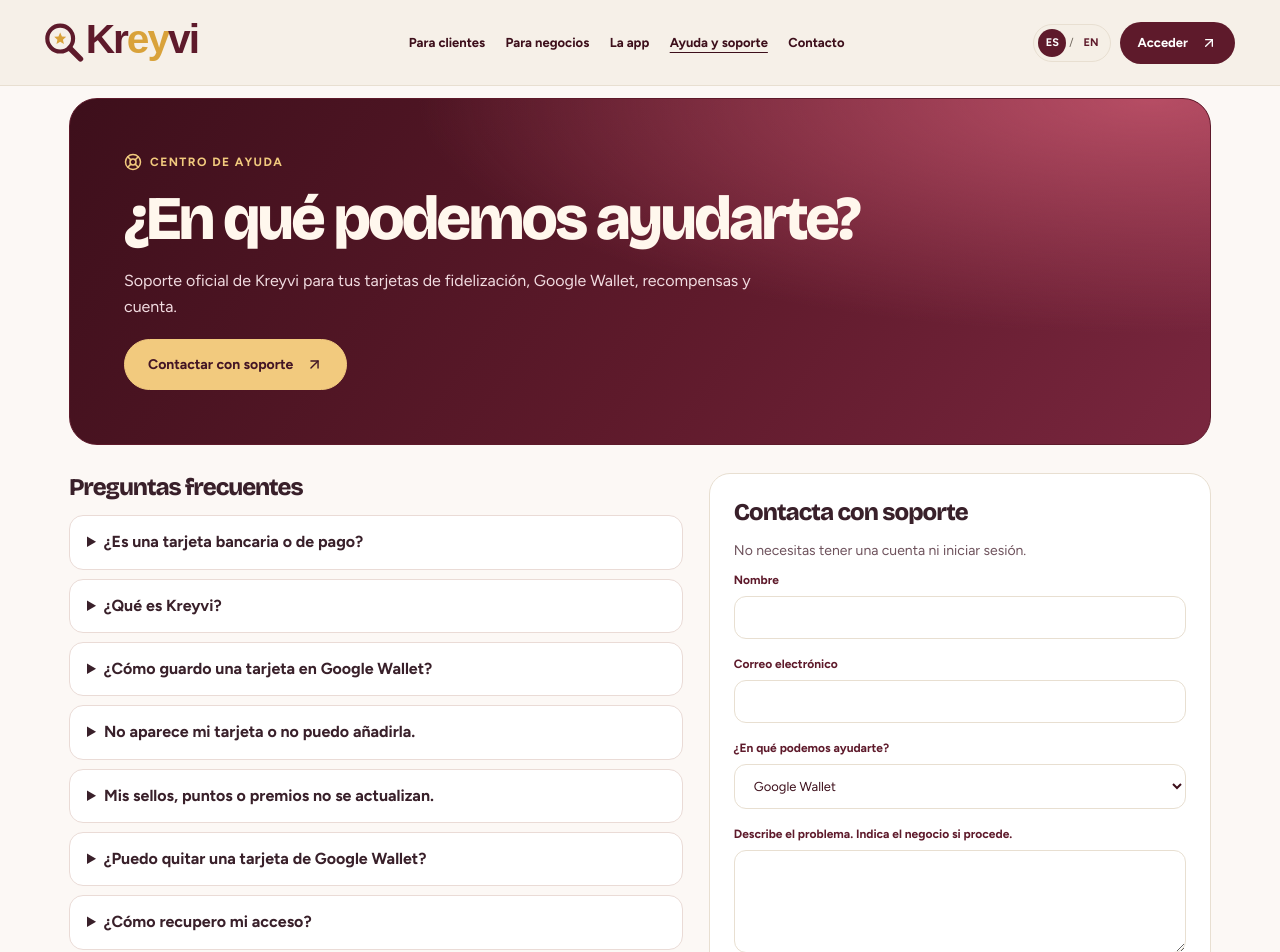
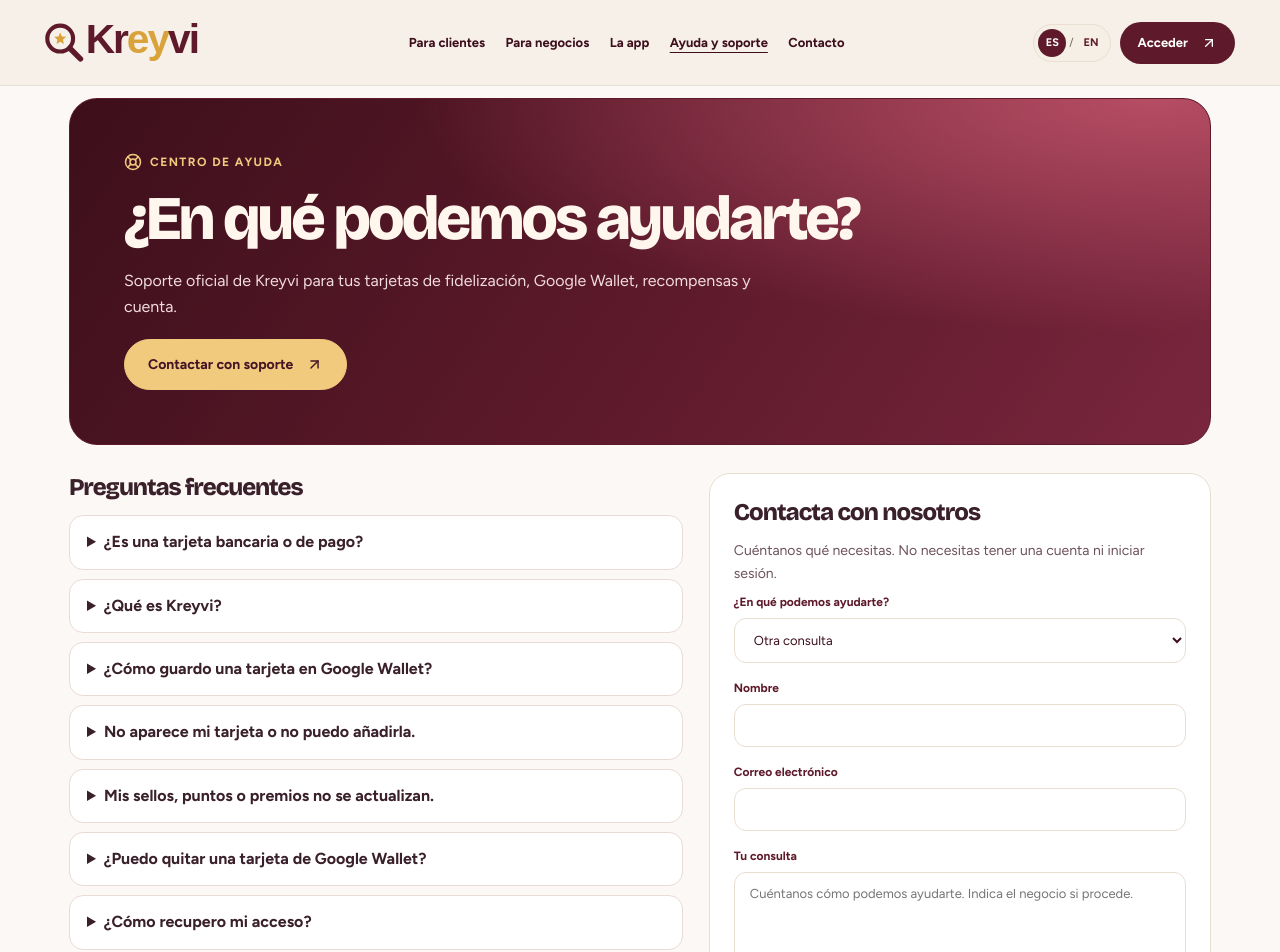
Before and after one commit to tostis005/LP, a Next.js app: page /help in a window 1280 px wide. Shown: the top 952 px of the page. Built offline with nearby package versions, Linux system fonts and the light colour scheme.

Commit message:
Unify customer support and business onboarding in one contact form

```diff
--- a/components/SupportForm.tsx
+++ b/components/SupportForm.tsx
@@ -1,23 +1,27 @@
 "use client";
 import {useState} from "react";
 import {ArrowUpRight,CheckCircle2} from "lucide-react";
-const topics=[["wallet","Google Wallet","Google Wallet"],["card","Mi tarjeta o código QR","My card or QR code"],["account","Acceso a mi cuenta","Account access"],["rewards","Sellos y recompensas","Stamps and rewards"],["privacy","Privacidad y preferencias","Privacy and preferences"],["other","Otra consulta","Other question"]];
-export function SupportForm({lang}:{lang:"es"|"en"}){
- const en=lang==="en",[busy,setBusy]=useState(false),[error,setError]=useState(""),[received,setReceived]=useState(false),[reference,setReference]=useState("");
+import {CUSTOMER_CONTACT_TOPICS,BUSINESS_CONTACT_TOPICS,validContactTopic} from "@/lib/contact-topics";
+import {PUBLIC_BUSINESS_SECTORS} from "@/lib/public-business-sectors";
+export function SupportForm({lang,initialTopic="other"}:{lang:"es"|"en";initialTopic?:string}){
+ const en=lang==="en",[topic,setTopic]=useState(()=>validContactTopic(initialTopic)),[busy,setBusy]=useState(false),[error,setError]=useState(""),[received,setReceived]=useState(false),[reference,setReference]=useState("");
+ const access=topic==="business_access";
  async function submit(e:React.FormEvent<HTMLFormElement>){e.preventDefault();setBusy(true);setError("");const data=Object.fromEntries(new FormData(e.currentTarget));try{
-  const r=await fetch("/api/support",{method:"POST",headers:{"Content-Type":"application/json"},body:JSON.stringify({...data,consent:data.consent==="on"})});const j=await r.json();if(!r.ok||!j.ok)throw Error(en?"We could not submit your request. Please try again.":j.error||"No se ha podido enviar tu consulta.");setReference(j.id||"");setReceived(true);
+  const payload=access?{business_name:data.business_name,contact_name:data.name,contact_email:data.email,category:data.category,city:data.city,message:data.message,consent_contact:data.consent==="on",website:data.website}:{name:data.name,email:data.email,topic,message:data.message,consent:data.consent==="on",website:data.website};
+  const r=await fetch(access?"/api/leads":"/api/support",{method:"POST",headers:{"Content-Type":"application/json"},body:JSON.stringify(payload)});const j=await r.json();if(!r.ok||!j.ok)throw Error(en?"We could not submit your request. Please try again.":j.error||"No se ha podido enviar tu consulta.");setReference(j.id||"");setReceived(true);
  }catch(e){setError((e as Error).message);}finally{setBusy(false);}}
- return <section className="panel-card help-form" id="contact" aria-labelledby="support-form-title">{received?<div role="status"><CheckCircle2 size={38}/><h2>{en?"Request received":"Consulta recibida"}</h2><p>{en?"Our support team can review your request and reply to the email you provided.":"Nuestro equipo podrá revisar tu consulta y responder al correo que nos has indicado."}</p>{reference&&<p><small>{en?"Reference":"Referencia"}: {reference}</small></p>}<button className="button button-outline" onClick={()=>setReceived(false)}>{en?"Send another request":"Enviar otra consulta"}</button></div>:<>
- <h2 id="support-form-title">{en?"Contact Kreyvi support":"Contacta con soporte"}</h2><p>{en?"No account or sign-in is required.":"No necesitas tener una cuenta ni iniciar sesión."}</p>
+ return <section className="panel-card help-form" id="contact" aria-labelledby="support-form-title">{received?<div role="status"><CheckCircle2 size={38}/><h2 id="support-form-title">{en?"Request received":"Consulta recibida"}</h2><p>{access?(en?"We have recorded your business request. Our team will review it before granting access.":"Hemos registrado tu solicitud de negocio. Nuestro equipo la revisará antes de conceder el acceso."):(en?"Our team can review your request and reply to the email you provided.":"Nuestro equipo podrá revisar tu consulta y responder al correo que nos has indicado.")}</p>{reference&&<p><small>{en?"Reference":"Referencia"}: {reference}</small></p>}<button type="button" className="button button-outline" onClick={()=>{setReceived(false);setReference("");}}>{en?"Send another request":"Enviar otra consulta"}</button></div>:<>
+ <h2 id="support-form-title">{en?"Contact us":"Contacta con nosotros"}</h2><p>{en?"Tell us what you need. No account or sign-in is required.":"Cuéntanos qué necesitas. No necesitas tener una cuenta ni iniciar sesión."}</p>
  <form className="form-stack" onSubmit={submit}>
+ <label>{en?"What do you need help with?":"¿En qué podemos ayudarte?"}<select name="topic" value={topic} disabled={busy} onChange={e=>{setTopic(e.target.value);setError("");}}><option value="other">{en?"Other question":"Otra consulta"}</option><optgroup label={en?"For customers":"Para clientes"}>{CUSTOMER_CONTACT_TOPICS.map(([v,es,english])=><option key={v} value={v}>{en?english:es}</option>)}</optgroup><optgroup label={en?"For businesses":"Para negocios"}>{BUSINESS_CONTACT_TOPICS.map(([v,es,english])=><option key={v} value={v}>{en?english:es}</option>)}</optgroup></select></label>
  <label>{en?"Name":"Nombre"}<input name="name" required minLength={2} maxLength={120} autoComplete="name"/></label>
  <label>{en?"Email address":"Correo electrónico"}<input name="email" type="email" required maxLength={254} autoComplete="email"/></label>
- <label>{en?"What do you need help with?":"¿En qué podemos ayudarte?"}<select name="topic">{topics.map(([v,es,english])=><option key={v} value={v}>{en?english:es}</option>)}</select></label>
- <label>{en?"Describe the problem, including the business name if relevant.":"Describe el problema. Indica el negocio si procede."}<textarea name="message" required minLength={10} maxLength={2000} rows={5}/></label>
+ {access&&<div className="contact-business-fields"><label>{en?"Business name":"Nombre comercial"}<input name="business_name" required minLength={2} maxLength={120} autoComplete="organization"/></label><div className="form-two"><label>{en?"Industry":"Sector"}<select name="category" defaultValue="Cafetería">{PUBLIC_BUSINESS_SECTORS.map(c=><option key={c.value} value={c.value}>{c.value==="Otros"?(en?"Other":"Otros"):en?c.en:c.value}</option>)}</select></label><label>{en?"City":"Ciudad"}<input name="city" required minLength={2} maxLength={120} autoComplete="address-level2"/></label></div><p>{en?"Requesting access is free and subject to manual review.":"Solicitar el alta no tiene coste y requiere revisión manual."}</p></div>}
+ <label>{access?(en?"Tell us about your business (optional)":"Cuéntanos qué te gustaría conseguir (opcional)"):(en?"Your message":"Tu consulta")}<textarea name="message" required={!access} minLength={access?undefined:10} maxLength={access?1000:2000} rows={5} placeholder={en?"Tell us how we can help. Include your business name if relevant.":"Cuéntanos cómo podemos ayudarte. Indica el negocio si procede."}/></label>
  <p className="tiny-note">{en?"Do not include passwords, verification codes, payment details or private QR codes.":"No incluyas contraseñas, códigos de verificación, datos de pago ni códigos QR privados."}</p>
  <div className="honeypot-field" aria-hidden="true"><label>Website<input name="website" tabIndex={-1} autoComplete="off"/></label></div>
  <label className="help-consent"><input type="checkbox" name="consent" required/>{en?"I agree that Kreyvi may use these details to respond to this request. This does not subscribe me to marketing.":"Autorizo el uso de estos datos para responder a mi consulta. Esto no implica aceptar publicidad."}</label>
  {error&&<p className="alert error" role="alert">{error}</p>}
- <button className="button button-dark button-full" disabled={busy}>{busy?(en?"Sending…":"Enviando…"):(en?"Send request":"Enviar consulta")} <ArrowUpRight size={18}/></button>
+ <button className="button button-dark button-full" disabled={busy}>{busy?(en?"Sending…":"Enviando…"):access?(en?"Request access":"Solicitar acceso"):(en?"Send request":"Enviar consulta")} <ArrowUpRight size={18}/></button>
  </form></>}</section>;
 }
```
